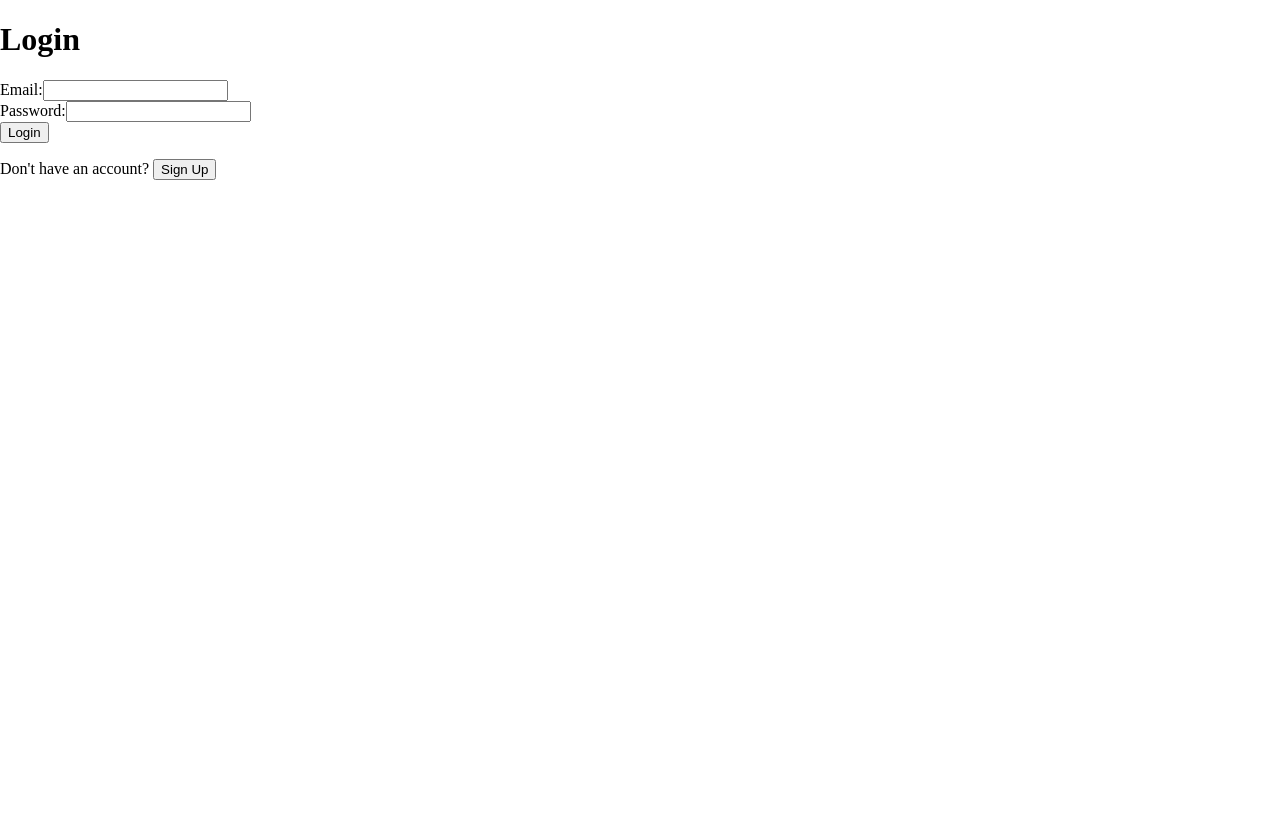
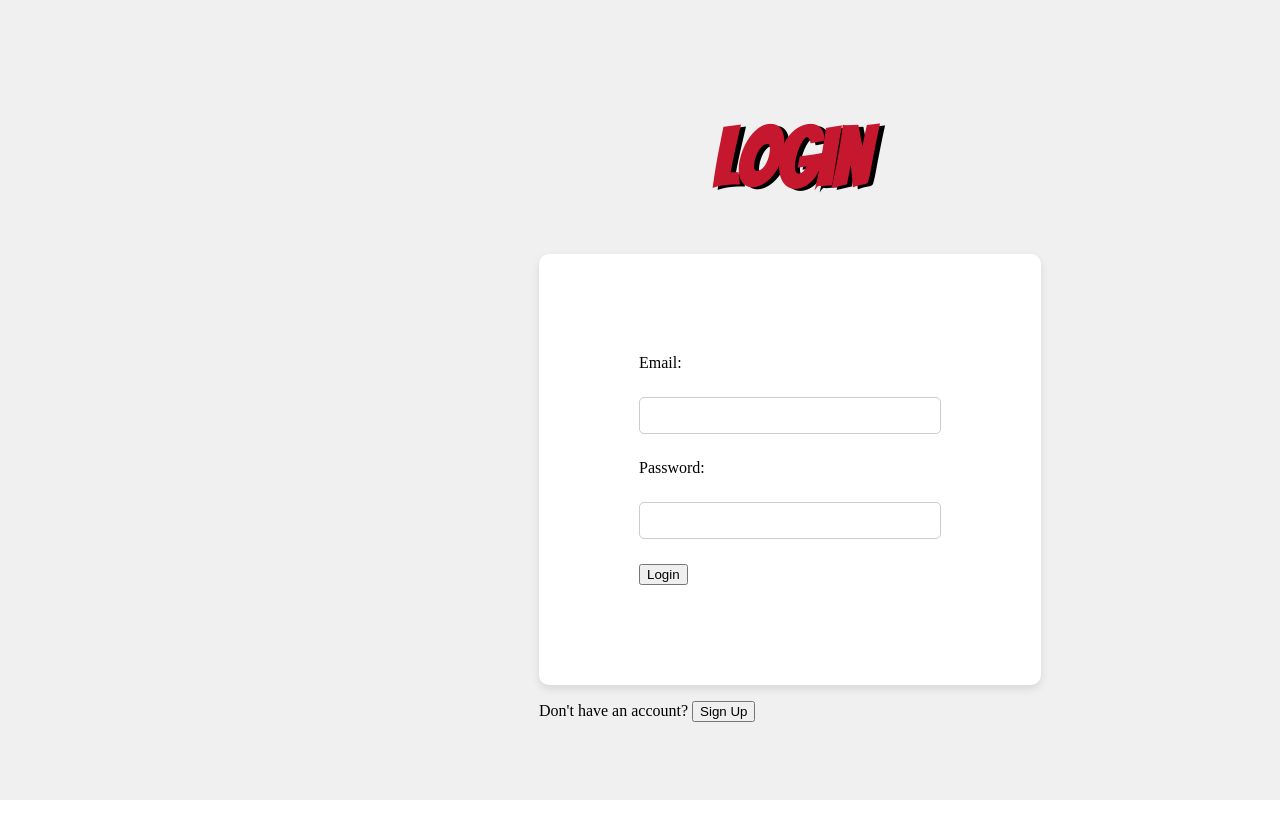
Before and after one commit to LilyBurton/helluva-challenge, a React (Create React App) app: page /login in a window 1280 px wide. After the commit the page ends 800 px from the top, so only its background shows below. Built offline with nearby package versions, Linux system fonts and the light colour scheme; a web font is replaced by a local one.

Commit message:
CSS login

```diff
--- a/src/App.css
+++ b/src/App.css
@@ -228,3 +228,40 @@ button.trope-button.hard:hover { background-color: #D72638; }
   background-color: #D72638 !important;
   color: #fff !important;
 }
+
+.login {
+  display: flex;
+  flex-direction: column;
+  align-items: center;
+  justify-content: center;
+  height: 100vh;
+  background-color: #f0f0f0;
+  padding-left: 300px;
+}
+
+.auth-form-title {
+  font-family: 'Bangers', cursive;
+  font-size: 5rem;
+  color: #C5172E;
+  text-shadow: 5px 2px black;
+  text-align: center;
+}
+
+.auth-form {
+  flex-direction: column;
+  align-items: center;
+  background-color: #fff;
+  padding: 100px;
+  border-radius: 10px;
+  box-shadow: 0 4px 8px rgba(0,0,0,0.1);
+}
+
+.auth-form input {
+  display: flex;
+  flex-direction: column;
+  width: 300px;
+  padding: 10px 0;
+  margin: 25px 0;
+  border: 1px solid #ccc;
+  border-radius: 5px;
+}
--- a/src/App.js
+++ b/src/App.js
@@ -44,7 +44,11 @@ function App() {
   return (
     <Router>
       <Routes>
-        <Route path="/login" element={<AuthForm />} />
+        <Route path="/login" element={
+          <div className="login">
+            <AuthForm />
+          </div>
+        } />
         <Route path="/register" element={<AuthForm />} />
         <Route path="/" element={
           <div className="app-container">
--- a/src/AuthForm.js
+++ b/src/AuthForm.js
@@ -103,8 +103,8 @@ function AuthForm() { // Encapsulate within a functional component
 
   return (
     <div>
-      <h1>{loginMode ? 'Login' : 'Sign Up'}</h1>
-      <form onSubmit={handleSubmit}>
+      <h1 className="auth-form-title">{loginMode ? 'Login' : 'Sign Up'}</h1>
+      <form className="auth-form" onSubmit={handleSubmit}>
         {!loginMode && ( // Only show name field if not in login mode
           <div>
             <label htmlFor="name">Name:</label>
@@ -120,7 +120,7 @@ function AuthForm() { // Encapsulate within a functional component
         )}
         <div>
           <label htmlFor="email">Email:</label>
-          <input
+          <input className="auth-form-input"
             type="email"
             id="email"
             name="email"
```
